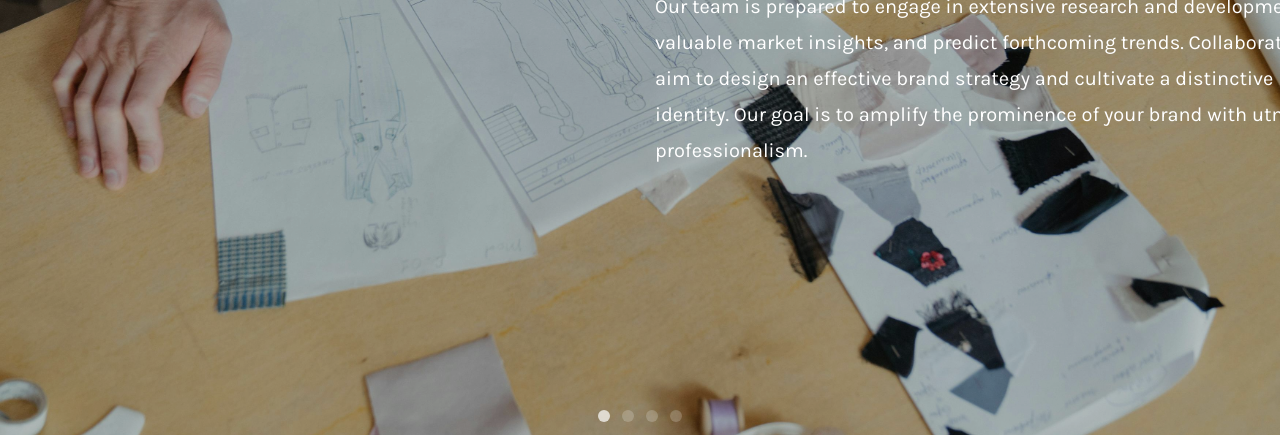
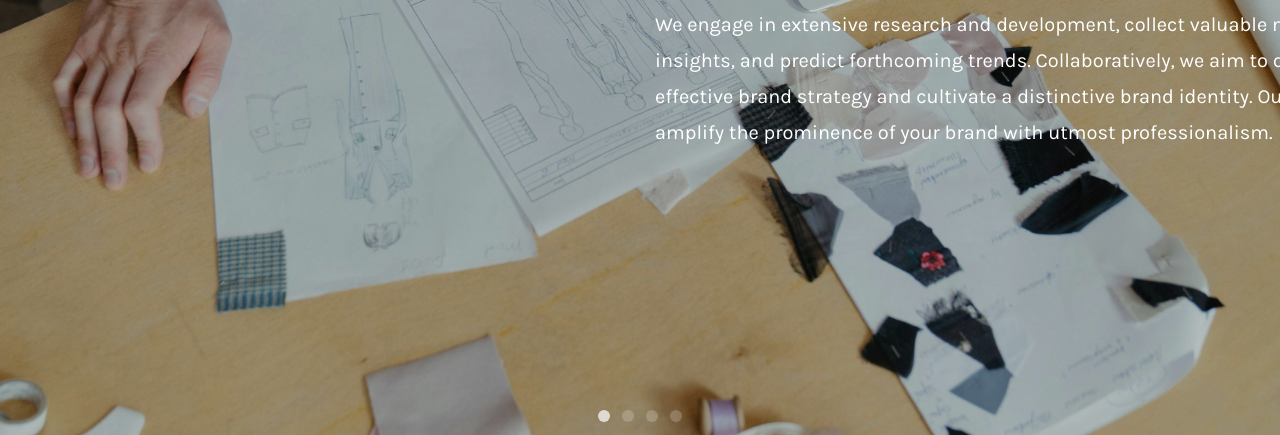
Before and after one commit to LineApparel/lineapparel.github.io, a plain HTML site: page services.html in a window 1280 px wide. Shown: the part 665-1100 px from the top of the page. Drawn offline with nearby package versions, Linux system fonts and the light colour scheme.

Commit message:
Update services.html

```diff
--- a/services.html
+++ b/services.html
@@ -66,7 +66,7 @@
 			   			<div class="col-md-8 col-md-offset-2 col-md-push-4 js-fullheight slider-text">
 			   				<div class="slider-text-inner">
 			   					<h2>Creative Planning</h2>
-								<p style="color: white; font-size: 20px;">Our team is prepared to engage in extensive research and development, collect valuable market insights, and predict forthcoming trends. Collaboratively, we aim to design an effective brand strategy and cultivate a distinctive brand identity. Our goal is to amplify the prominence of your brand with utmost professionalism.</p>
+								<p style="color: white; font-size: 20px;">We engage in extensive research and development, collect valuable market insights, and predict forthcoming trends. Collaboratively, we aim to design an effective brand strategy and cultivate a distinctive brand identity. Our goal is to amplify the prominence of your brand with utmost professionalism.</p>
 			   				</div>
 			   			</div>
 			   		</div>
```
